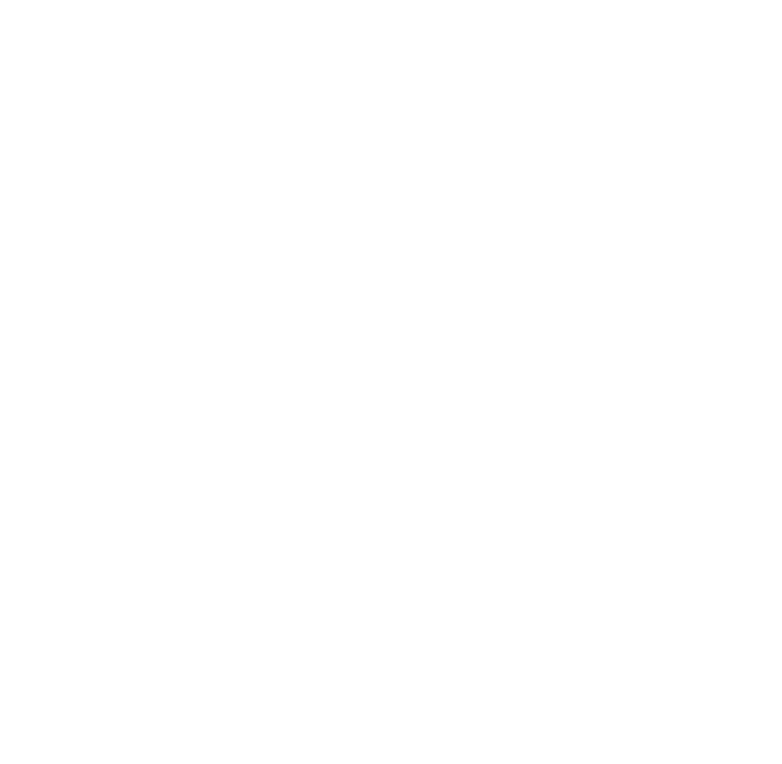
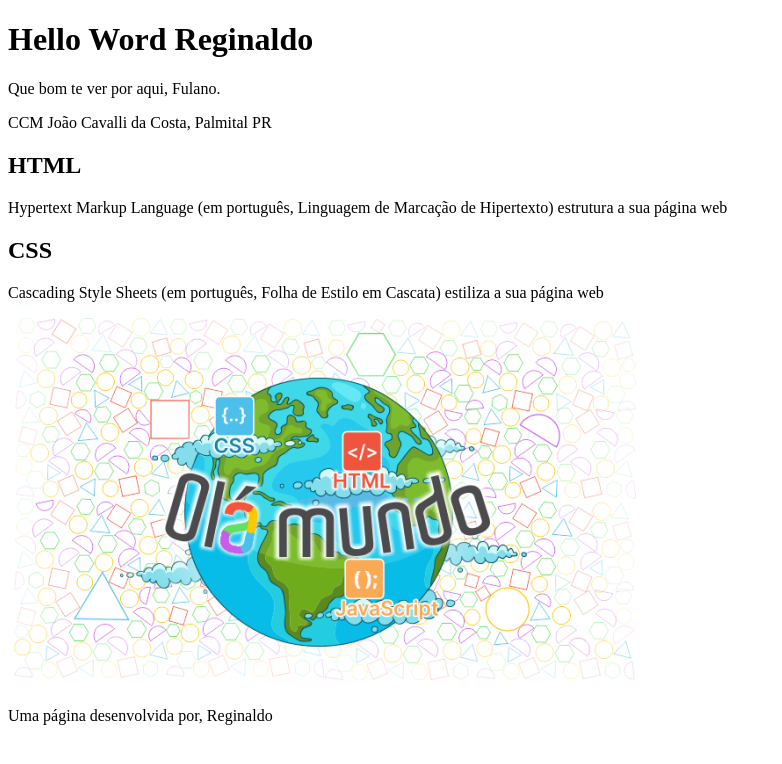
Before and after one commit to reginaldo1589/HelloWorldReginaldo, a plain HTML site: page index.html in a window 1280 px wide. Shown: the whole page, without its empty margins (0-782 px from the left). Drawn offline with Linux system fonts and the light colour scheme.

Commit message:
Finalizando a página HTML

```diff
--- a/index.html
+++ b/index.html
@@ -6,6 +6,19 @@
     <title>Hello Word Reginaldo</title>
 </head>
 <body>
+    <header>
+        <h1>Hello Word Reginaldo</h1>
+        <p>Que bom te ver por aqui, Fulano.</p>
+        <p>CCM João Cavalli da Costa, Palmital PR</p>
+    </header>
+    <section>
+        <h2>HTML</h2>
+        <p>Hypertext Markup Language (em português, Linguagem de Marcação de Hipertexto) estrutura a sua página web</p>
+
+        <h2>CSS</h2>
+        <p>Cascading Style Sheets (em português, Folha de Estilo em Cascata) estiliza a sua página web</p>
+        <img src="Imagens/Ola Mundo.png"
+    <footer><p>Uma página desenvolvida por, Reginaldo</p></footer>
 
 </body>
 </html>
```
Also changed, not shown: Imagens/Ola Mundo.png (added), 1 other file.
